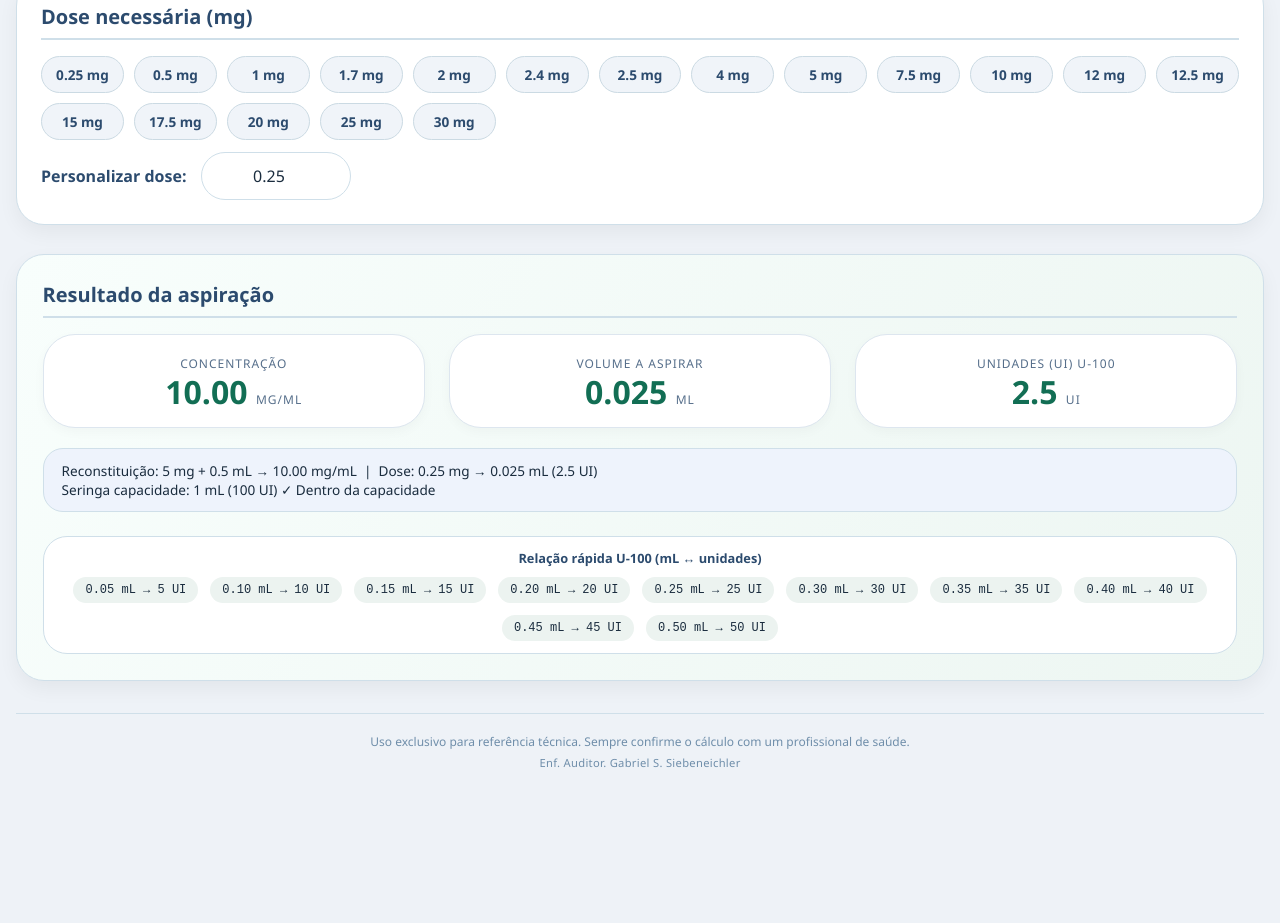
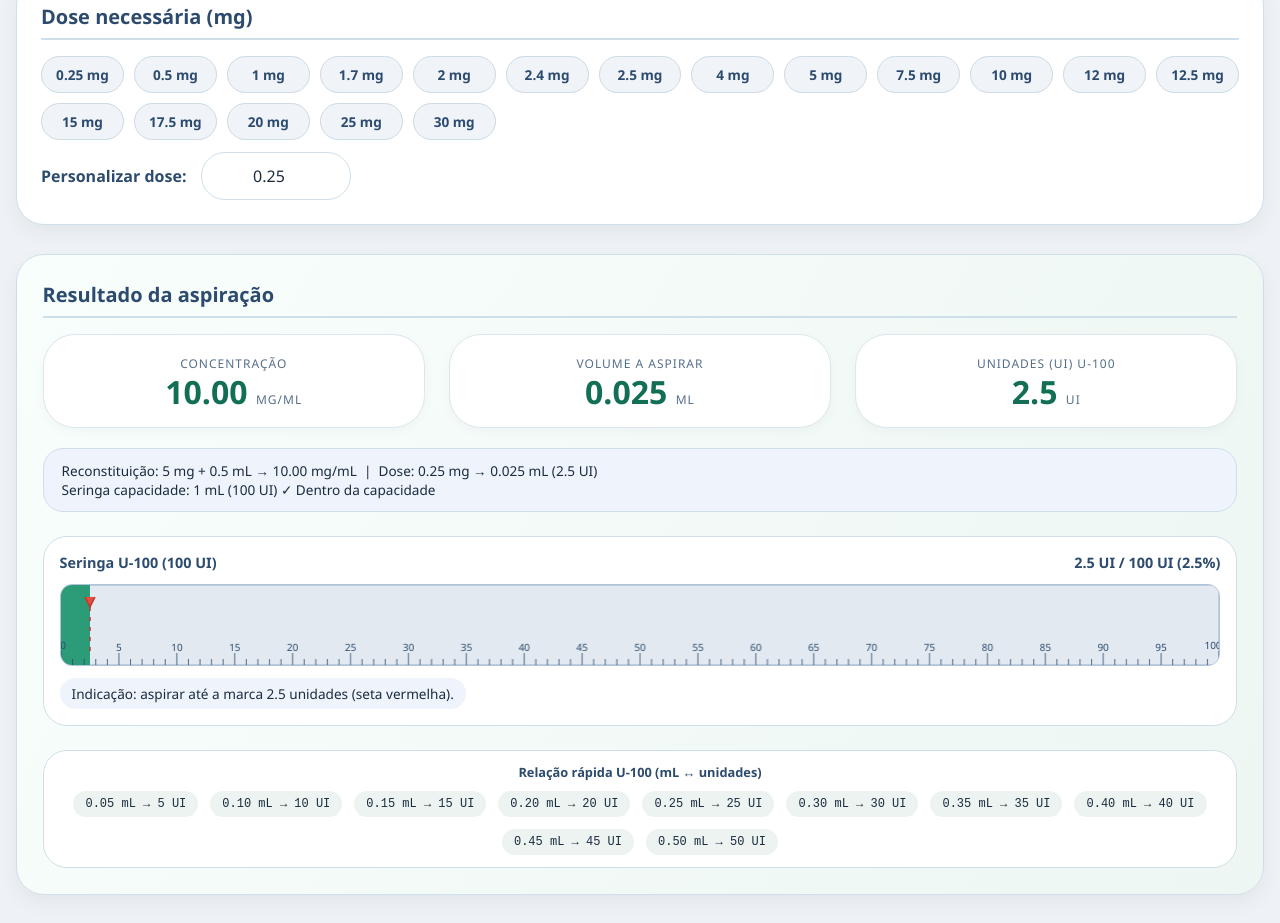
Before and after one commit to enfgabriel/calculadora-reconstituicao, a plain HTML site: page index.html in a window 1280 px wide. Shown: the part 697-1620 px from the top of the page. Before the commit the page ends 1491 px from the top, so only its background shows below. Drawn offline with Linux system fonts and the light colour scheme.

Commit message:
index.html
Adicionado indicador de dosagem com representação visual em seringas (100, 50 e 30Ui)

```diff
--- a/index.html
+++ b/index.html
@@ -42,6 +42,10 @@
             --shadow-sm: 0 4px 12px rgba(0, 0, 0, 0.03);
             --shadow-md: 0 8px 20px rgba(0, 0, 0, 0.05);
             --transition: all 0.2s ease;
+            --syringe-fill: #2c9b77;
+            --syringe-bg: #e2e9f0;
+            --syringe-border: #b0c4d9;
+            --syringe-marking: #2c4b6e;
         }
 
         body.dark {
@@ -73,6 +77,10 @@
             --footer-color: #7f95af;
             --shadow-sm: 0 4px 12px rgba(0, 0, 0, 0.2);
             --shadow-md: 0 8px 20px rgba(0, 0, 0, 0.25);
+            --syringe-fill: #3aa57f;
+            --syringe-bg: #2d3f4e;
+            --syringe-border: #4d6b82;
+            --syringe-marking: #bdd4e8;
         }
 
         body {
@@ -355,6 +363,51 @@
             color: var(--text-primary);
         }
 
+        .syringe-container {
+            margin-top: 24px;
+            background: var(--card-bg);
+            border-radius: 24px;
+            padding: 1rem;
+            border: 1px solid var(--border-light);
+        }
+
+        .syringe-label {
+            font-weight: 600;
+            margin-bottom: 12px;
+            color: var(--text-secondary);
+            font-size: 0.9rem;
+            display: flex;
+            justify-content: space-between;
+            flex-wrap: wrap;
+        }
+
+        .syringe-canvas-wrapper {
+            position: relative;
+            width: 100%;
+            overflow-x: auto;
+        }
+
+        canvas {
+            display: block;
+            width: 100%;
+            height: auto;
+            background: var(--syringe-bg);
+            border-radius: 12px;
+            border: 1px solid var(--syringe-border);
+        }
+
+        .ui-info {
+            font-size: 0.85rem;
+            font-weight: 500;
+            margin-top: 12px;
+            text-align: center;
+            background: var(--info-bg);
+            padding: 6px 12px;
+            border-radius: 40px;
+            display: inline-block;
+            width: auto;
+        }
+
         .ref-table {
             margin-top: 24px;
             background: var(--card-bg);
@@ -437,7 +490,6 @@
     </div>
     <div class="sub">Reconstituição de pó liofilizado · Seringa Insulina U-100 (1 mL = 100 UI)</div>
 
-    <!-- Conteúdo do frasco -->
     <div class="card">
         <h2>Conteúdo do frasco (mg)</h2>
         <div class="radio-group" id="frascoGroup">
@@ -456,9 +508,8 @@
         </div>
     </div>
 
-    <!-- Diluente -->
     <div class="card">
-        <h2>Reconstituinte/Diluente (BAC / Água estéril / NaCl)</h2>
+        <h2>Diluente (BAC / Água estéril / NaCl)</h2>
         <div class="radio-group" id="diluenteGroup">
             <label><input type="radio" name="diluenteOption" value="0.5"> 0,5 mL</label>
             <label><input type="radio" name="diluenteOption" value="1.5"> 1,5 mL</label>
@@ -475,9 +526,8 @@
         </div>
     </div>
 
-    <!-- Seringa U-100 -->
     <div class="card">
-        <h2>Seringa U-100 (capacidade)</h2>
+        <h2>Seringa de Insulina U-100 (capacidade)</h2>
         <div class="radio-group" id="seringaGroup">
             <label><input type="radio" name="seringaOption" value="0.3"> 0,3 mL (30 unidades)</label>
             <label><input type="radio" name="seringaOption" value="0.5"> 0,5 mL (50 unidades)</label>
@@ -485,7 +535,6 @@
         </div>
     </div>
 
-    <!-- Dose necessária -->
     <div class="card">
         <h2>Dose necessária (mg)</h2>
         <div class="dose-grid" id="doseButtonsGrid"></div>
@@ -495,10 +544,10 @@
         </div>
     </div>
 
-    <!-- Resultados -->
     <div class="card result-area">
         <h2>Resultado da aspiração</h2>
         <div id="resultDynamic"></div>
+        <div id="syringeVisualization"></div>
         <div class="ref-table">
             <h4>Relação rápida U-100 (mL ↔ unidades)</h4>
             <div class="scale" id="referenceScale"></div>
@@ -511,7 +560,7 @@
 </div>
 
 <script>
-    // ========== DOM ==========
+    // Elementos DOM
     const frascoRadios = document.querySelectorAll('input[name="frascoOption"]');
     const frascoCustomPanel = document.getElementById('frascoCustomPanel');
     const frascoCustomInput = document.getElementById('frascoCustomVal');
@@ -521,8 +570,8 @@
     const seringaRadios = document.querySelectorAll('input[name="seringaOption"]');
     const doseCustomInput = document.getElementById('doseCustomInput');
     const doseButtonsContainer = document.getElementById('doseButtonsGrid');
+    const syringeContainer = document.getElementById('syringeVisualization');
 
-    // Predefinições de dose
     const dosePresets = [0.25, 0.5, 1, 1.7, 2, 2.4, 2.5, 4, 5, 7.5, 10, 12, 12.5, 15, 17.5, 20, 25, 30];
 
     function buildDoseButtons() {
@@ -539,7 +588,6 @@
         });
     }
 
-    // Quick buttons
     function setupQuickButtons() {
         document.querySelectorAll('[data-quick-frasco]').forEach(btn => {
             btn.addEventListener('click', () => {
@@ -598,15 +646,126 @@
         return selected ? parseFloat(selected.value) : 1.0;
     }
 
+    function getSeringaCapUI() {
+        return getSeringaCapMl() * 100;
+    }
+
     function getDoseMg() {
         let val = parseFloat(doseCustomInput.value);
         return isNaN(val) ? 0 : val;
+    }
+
+    // Função que desenha a seringa com seta vermelha para baixo
+    function drawSyringe(canvas, maxUI, valueUI) {
+        const ctx = canvas.getContext('2d');
+        const width = canvas.clientWidth;
+        const height = 80;
+        canvas.width = width;
+        canvas.height = height;
+
+        ctx.clearRect(0, 0, width, height);
+
+        ctx.fillStyle = getComputedStyle(document.body).getPropertyValue('--syringe-bg').trim();
+        ctx.fillRect(0, 0, width, height);
+
+        ctx.strokeStyle = getComputedStyle(document.body).getPropertyValue('--syringe-border').trim();
+        ctx.lineWidth = 1.5;
+        ctx.strokeRect(0, 0, width, height);
+
+        const percent = Math.min(100, Math.max(0, (valueUI / maxUI) * 100));
+        const fillWidth = (percent / 100) * width;
+        ctx.fillStyle = getComputedStyle(document.body).getPropertyValue('--syringe-fill').trim();
+        ctx.fillRect(0, 0, fillWidth, height);
+
+        ctx.beginPath();
+        ctx.strokeStyle = getComputedStyle(document.body).getPropertyValue('--syringe-marking').trim();
+        ctx.lineWidth = 0.8;
+        ctx.fillStyle = getComputedStyle(document.body).getPropertyValue('--text-secondary').trim();
+        ctx.font = '10px "Segoe UI", sans-serif';
+        ctx.textAlign = 'center';
+
+        for (let i = 0; i <= maxUI; i++) {
+            const x = (i / maxUI) * width;
+            if (x < 0 || x > width) continue;
+            let tickHeight = 6;
+            let isMajor = (i % 5 === 0);
+            if (isMajor) tickHeight = 12;
+            if (i === 0 || i === maxUI) tickHeight = 14;
+
+            ctx.beginPath();
+            ctx.moveTo(x, height - tickHeight);
+            ctx.lineTo(x, height);
+            ctx.stroke();
+
+            if (isMajor && i > 0 && i < maxUI) {
+                ctx.fillText(i.toString(), x, height - tickHeight - 2);
+            }
+            if (i === 0) {
+                ctx.fillText('0', x + 2, height - tickHeight - 2);
+            }
+            if (i === maxUI) {
+                ctx.fillText(maxUI.toString(), x - 6, height - tickHeight - 2);
+            }
+        }
+
+        // Seta vermelha apontando para baixo, posicionada acima da escala
+        if (valueUI > 0 && valueUI < maxUI) {
+            const markX = (valueUI / maxUI) * width;
+            ctx.fillStyle = '#e74c3c';
+            ctx.strokeStyle = '#c0392b';
+            ctx.lineWidth = 1.5;
+            const arrowSize = 10;
+            const arrowY = 12; // topo da seringa
+            ctx.beginPath();
+            ctx.moveTo(markX - arrowSize/2, arrowY);
+            ctx.lineTo(markX, arrowY + arrowSize);
+            ctx.lineTo(markX + arrowSize/2, arrowY);
+            ctx.fill();
+            ctx.stroke();
+            // Linha guia pontilhada (opcional)
+            ctx.beginPath();
+            ctx.moveTo(markX, arrowY + arrowSize);
+            ctx.lineTo(markX, height - 14);
+            ctx.setLineDash([4, 6]);
+            ctx.stroke();
+            ctx.setLineDash([]);
+        }
+    }
+
+    function updateSyringeVisualization(uiValue, maxUI) {
+        if (!syringeContainer) return;
+        if (maxUI <= 0 || uiValue < 0) {
+            syringeContainer.innerHTML = '';
+            return;
+        }
+        const percent = Math.min(100, Math.max(0, (uiValue / maxUI) * 100));
+        const html = `
+            <div class="syringe-container">
+                <div class="syringe-label">
+                    <span>Seringa U-100 (${maxUI} UI)</span>
+                    <span>${uiValue.toFixed(1)} UI / ${maxUI} UI (${percent.toFixed(1)}%)</span>
+                </div>
+                <div class="syringe-canvas-wrapper">
+                    <canvas id="syringeCanvas" style="width: 100%; height: auto; min-width: 200px;"></canvas>
+                </div>
+                <div class="ui-info">
+                    Indicação: aspirar até a marca ${uiValue.toFixed(1)} unidades (seta vermelha).
+                </div>
+            </div>
+        `;
+        syringeContainer.innerHTML = html;
+        const canvas = document.getElementById('syringeCanvas');
+        if (canvas) {
+            setTimeout(() => drawSyringe(canvas, maxUI, uiValue), 10);
+            window.addEventListener('resize', () => drawSyringe(canvas, maxUI, uiValue));
+        }
     }
 
     function updateCalculation() {
         const frascoMg = getFrascoMg();
         const diluenteMl = getDiluenteMl();
         const seringaCapMl = getSeringaCapMl();
+        const seringaCapUI = getSeringaCapUI();
         const doseMg = getDoseMg();
 
         let errorMsg = '';
@@ -637,7 +796,7 @@
                 units = volumeMl * 100;
             }
             if (volumeMl > seringaCapMl + 0.0001) {
-                errorMsg = `O volume aspirado (${volumeMl.toFixed(3)} mL = ${units.toFixed(1)} UI) excede a capacidade da seringa de ${seringaCapMl} mL (${seringaCapMl*100} UI). Utilize seringa maior ou reduza a dose.`;
+                errorMsg = `O volume aspirado (${volumeMl.toFixed(3)} mL = ${units.toFixed(1)} UI) excede a capacidade da seringa de ${seringaCapMl} mL (${seringaCapUI} UI). Utilize seringa maior ou reduza a dose.`;
                 isValid = false;
             }
         }
@@ -648,13 +807,14 @@
                 <div class="error-msg">${errorMsg}</div>
                 <div class="info-conc">Concentração: ${frascoMg > 0 && diluenteMl > 0 ? (frascoMg/diluenteMl).toFixed(2) : '?'} mg/mL</div>
             `;
+            if (syringeContainer) syringeContainer.innerHTML = '';
             return;
         }
 
         const volumeFixed = volumeMl.toFixed(3);
         const unitsFixed = units.toFixed(1);
         const concFixed = concentracao.toFixed(2);
-        const seringaUnitsCap = seringaCapMl * 100;
+        const seringaUnitsCap = seringaCapUI;
         let warningPrecision = '';
         if (volumeMl > 0 && volumeMl < 0.01) {
             warningPrecision = '<div class="error-msg" style="background: var(--error-bg); border-left-color: #e6a017;">Volume muito pequeno (menor que 0,01 mL). Verifique a precisão da seringa.</div>';
@@ -683,6 +843,8 @@
             </div>
             ${warningPrecision}
         `;
+
+        updateSyringeVisualization(units, seringaUnitsCap);
     }
 
     function buildReferenceScale() {
@@ -711,29 +873,21 @@
         doseCustomInput.addEventListener('change', () => updateCalculation());
     }
 
-    // ========== TEMA CLARO/ESCURO ==========
     function initTheme() {
         const storedTheme = localStorage.getItem('theme');
         const prefersDark = window.matchMedia('(prefers-color-scheme: dark)').matches;
         const isDark = storedTheme === 'dark' || (!storedTheme && prefersDark);
-        if (isDark) {
-            document.body.classList.add('dark');
-        } else {
-            document.body.classList.remove('dark');
-        }
+        if (isDark) document.body.classList.add('dark');
+        else document.body.classList.remove('dark');
         updateThemeButtonText();
     }
 
     function updateThemeButtonText() {
         const isDark = document.body.classList.contains('dark');
         const themeIconSpan = document.getElementById('themeIcon');
-        if (themeIconSpan) {
-            themeIconSpan.textContent = isDark ? '☀️' : '🌙';
-        }
+        if (themeIconSpan) themeIconSpan.textContent = isDark ? '☀️' : '🌙';
         const btn = document.getElementById('themeToggle');
-        if (btn) {
-            btn.innerHTML = isDark ? '<span id="themeIcon">☀️</span> Modo claro' : '<span id="themeIcon">🌙</span> Modo escuro';
-        }
+        if (btn) btn.innerHTML = isDark ? '<span id="themeIcon">☀️</span> Modo claro' : '<span id="themeIcon">🌙</span> Modo escuro';
     }
 
     function toggleTheme() {
@@ -745,15 +899,14 @@
             localStorage.setItem('theme', 'dark');
         }
         updateThemeButtonText();
+        updateCalculation();
     }
 
-    // Inicialização completa
     function init() {
         buildDoseButtons();
         buildReferenceScale();
         toggleFrascoCustomPanel();
         toggleDiluenteCustomPanel();
-        // valores padrão
         const defaultFrasco = document.querySelector('input[name="frascoOption"][value="5"]');
         if (defaultFrasco) defaultFrasco.checked = true;
         const defaultDiluente = document.querySelector('input[name="diluenteOption"][value="0.5"]');
```
